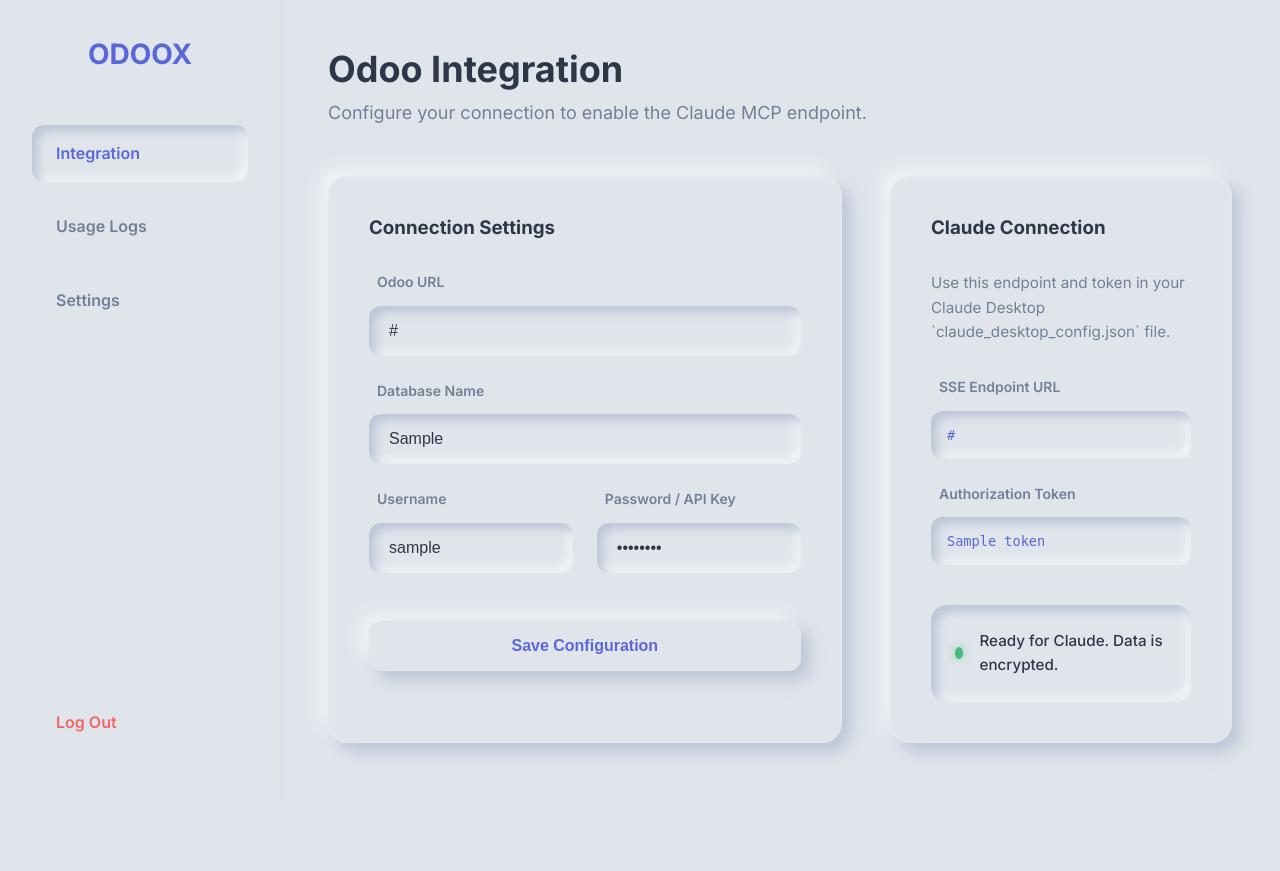
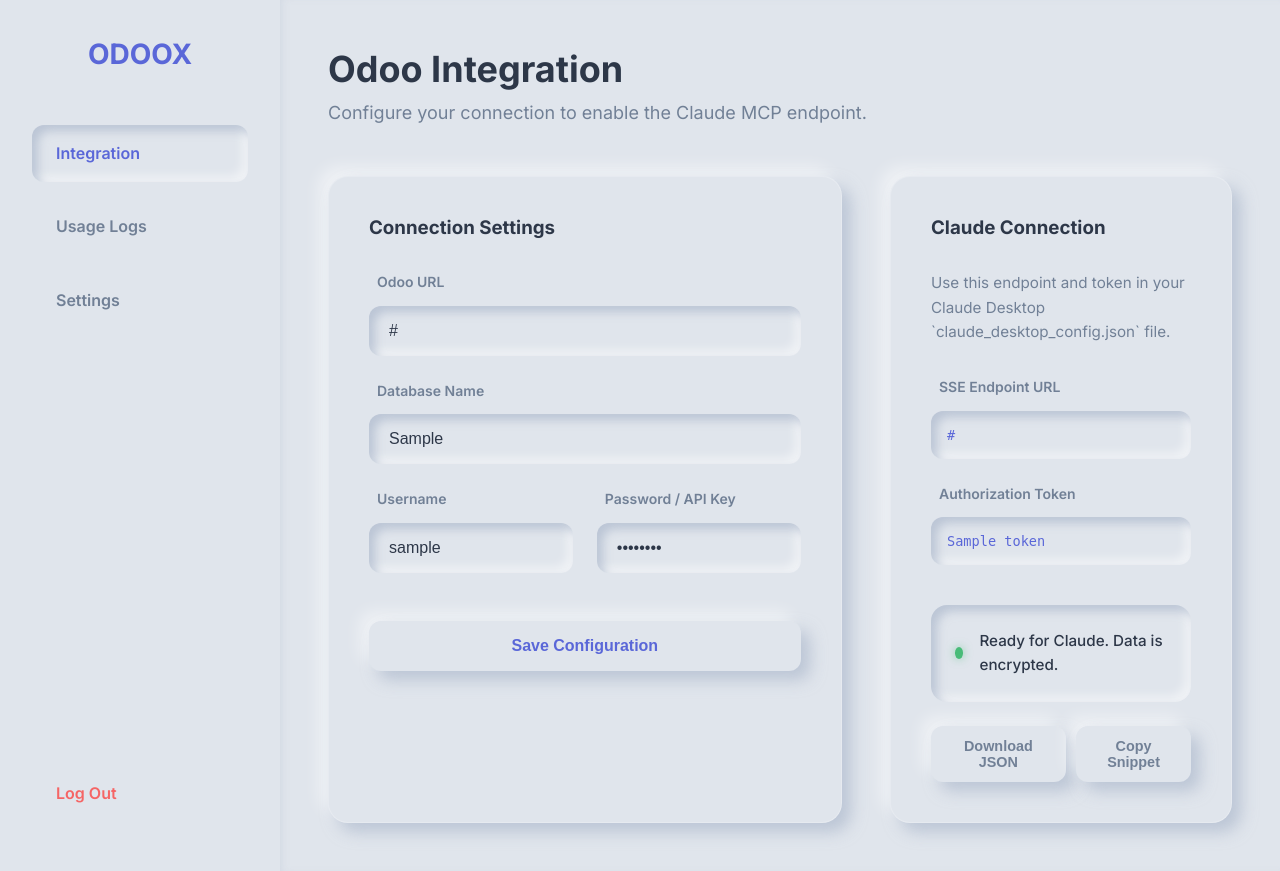
Before and after one commit to recognate-hub/odoox, a FastAPI app: template templates/admin.html in a window 1280 px wide. Before the commit the page ends 755 px from the top, so only its background shows below. Run offline with FastAPI, Linux system fonts and the light colour scheme; the template is opened without the code that fills it: most values are stand-ins (such as "Sample title", 1, 10 or a date in 2020); parts of the project's set-up code (start-up, migrations or seed data) failed here and were passed over.

Commit message:
Feat: Add download and copy buttons for Claude config

```diff
--- a/templates/admin.html
+++ b/templates/admin.html
@@ -215,6 +215,13 @@
                             {% endif %}
                         </div>
                     </div>
+
+                    {% if workspace %}
+                    <div style="display: flex; gap: 10px; margin-top: 1.5rem;">
+                        <button onclick="downloadClaudeConfig()" class="btn neumorphic" style="font-size: 0.9rem; padding: 0.75rem;">Download JSON</button>
+                        <button onclick="copyClaudeConfig()" class="btn neumorphic" style="font-size: 0.9rem; padding: 0.75rem;">Copy Snippet</button>
+                    </div>
+                    {% endif %}
                 </div>
             </div>
         </main>
@@ -262,6 +269,48 @@
             toast.className = "show";
             setTimeout(() => { toast.className = toast.className.replace("show", ""); }, 3000);
         }
+        function getClaudeConfig() {
+            const url = "{{ connection_url }}";
+            const token = "{{ token }}";
+            return JSON.stringify({
+                "mcpServers": {
+                    "odoox": {
+                        "command": "npx",
+                        "args": [
+                            "-y",
+                            "@modelcontextprotocol/inspector",
+                            url
+                        ],
+                        "env": {
+                            "ODOOX_TOKEN": token
+                        }
+                    }
+                }
+            }, null, 2);
+        }
+
+        function downloadClaudeConfig() {
+            const config = getClaudeConfig();
+            const blob = new Blob([config], { type: "application/json" });
+            const url = URL.createObjectURL(blob);
+            const a = document.createElement("a");
+            a.href = url;
+            a.download = "claude_desktop_config.json";
+            document.body.appendChild(a);
+            a.click();
+            document.body.removeChild(a);
+            URL.revokeObjectURL(url);
+        }
+
+        async function copyClaudeConfig() {
+            const config = getClaudeConfig();
+            try {
+                await navigator.clipboard.writeText(config);
+                alert("Config snippet copied to clipboard!");
+            } catch (err) {
+                alert("Failed to copy config. Please copy manually.");
+            }
+        }
     </script>
 </body>
 </html>
```
